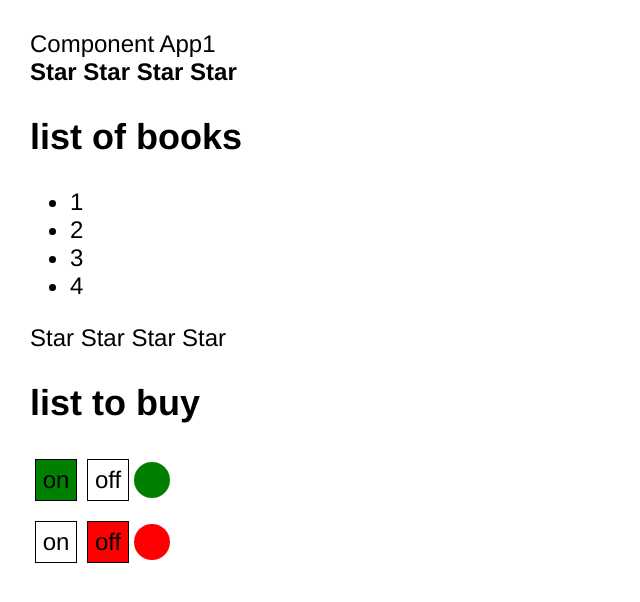
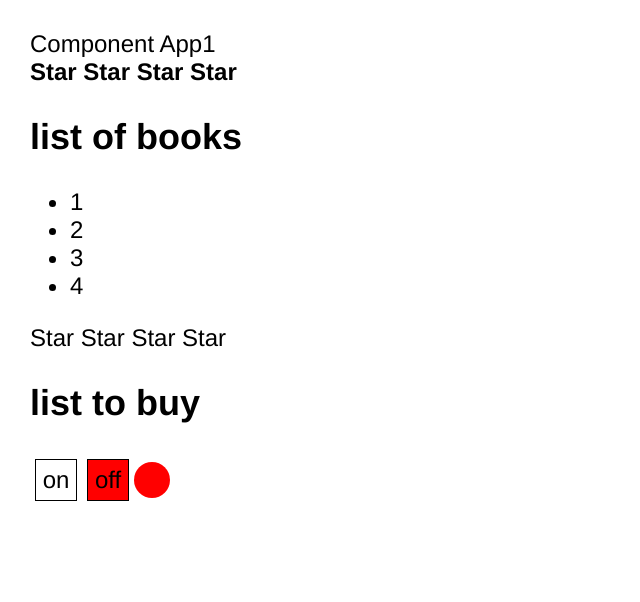
Before and after one commit to Lelik7777/react-kabzda, a React (Create React App) app: page / in a window 1280 px wide. Shown: the top 602 px of the page, without its empty margins (0-640 px from the left). Built offline with nearby package versions, Linux system fonts and the light colour scheme.

Commit message:
react-kabzda 06 add useState to component OnOff

```diff
--- a/src/App.tsx
+++ b/src/App.tsx
@@ -14,8 +14,8 @@ function App() {
             <According title={'list of books'} collapsed={true}/>
             <Rating value={0} countStars={numberOfStars}/>
             <According title={'list to buy'} collapsed={false}/>
-            <OnOff value={true}/>
-            <OnOff value={false}/>
+            <OnOff/>
+        {/*    <OnOff value={false}/>*/}
         </div>
     );
 }
--- a/src/components/onOff/OnOff.tsx
+++ b/src/components/onOff/OnOff.tsx
@@ -1,10 +1,11 @@
-import React from 'react';
+import React, {useState} from 'react';
 import o from './OnOff.module.css';
 
 type PropsType = {
     value: boolean;
 }
-export const OnOff = ({value}: PropsType) => {
+export const OnOff = () => {
+    const [value, setValue] = useState<boolean>(false);
     const styleTrue = {
         backgroundColor: value ? 'green' : '#fff',
     };
@@ -14,6 +15,13 @@ export const OnOff = ({value}: PropsType) => {
     const styleCircle = {
         backgroundColor: value ? 'green' : 'red',
     }
+
+    let onClick = () => {
+        setValue(true)
+    };
+    const onClick1 = () => {
+        setValue(false)
+    };
     return (
         <div className={o.on_off}>
             {/* {value ?
@@ -31,9 +39,9 @@ export const OnOff = ({value}: PropsType) => {
             {/* <div className={`${o.box}`} style={value ? styleTrue : undefined}>on</div>
             <div className={`${o.box} `} style={value ? undefined : styleFalse}>off</div>
             <div className={`${o.circle} `} style={value ? styleTrue : styleFalse}></div>*/}
-            <div className={`${o.box}`} style={styleTrue}>on</div>
-            <div className={`${o.box} `} style={styleFalse}>off</div>
-            <div className={`${o.circle} `} style={styleCircle}></div>
+            <div className={o.box} style={styleTrue} onClick={onClick}>on</div>
+            <div className={o.box} style={styleFalse} onClick={onClick1}>off</div>
+            <div className={o.circle} style={styleCircle}></div>
         </div>
     )
 }
```
